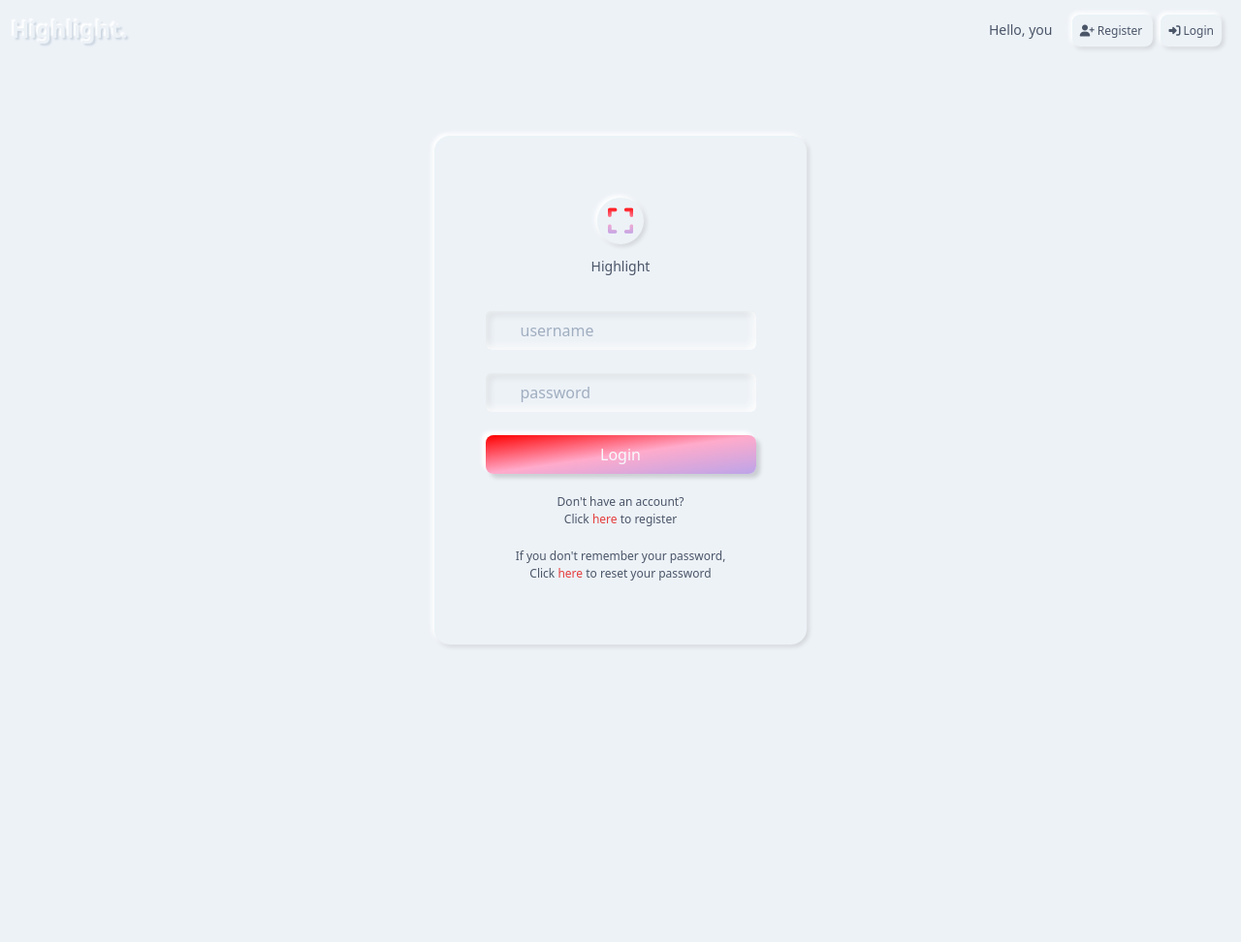
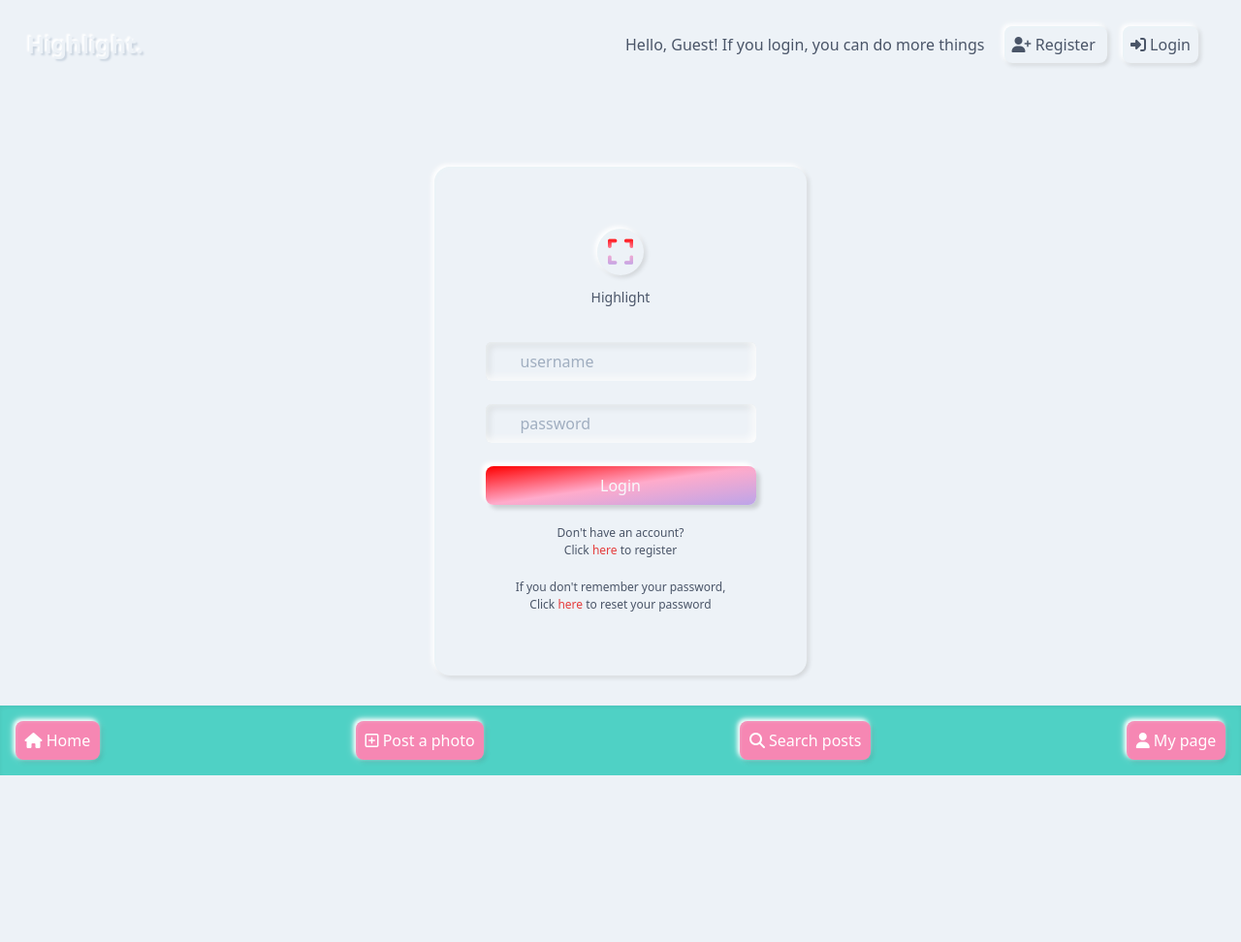
Before and after one commit to jee3153/instagram-clone, a Django app: page /accounts/login/?next=/photos/search/ in a window 1280 px wide. Shown: the whole page at 97% size. Before the commit the page ends 668 px from the top, so only its background shows below. Run offline with Django 3.2, Linux system fonts and the light colour scheme; style sheets or scripts are compiled from the project's sources; some libraries are stand-ins or nearby versions.

```diff
--- a/accounts/models.py
+++ b/accounts/models.py
@@ -1,5 +1,5 @@
 from django.db import models
-from django.contrib.auth.models import AbstractUser
+from django.contrib.auth.models import AbstractUser, AbstractBaseUser
 from core import managers as core_managers
 
 
@@ -19,9 +19,8 @@ class User(AbstractUser):
         (MALE, "Male"),
         (NOT_SPECIFIED, "Prefer not specified"),
     )
-
     login_method = models.CharField(
-        max_length=30, choices=LOGIN_CHOICES, default=LOGIN_EMAIL
+        max_length=30, choices=LOGIN_CHOICES, default=LOGIN_EMAIL, null=True
     )
     bio = models.TextField(max_length=300, blank=True)
     profile = models.ImageField(upload_to="user_profiles/", null=True, blank=True)
--- a/accounts/views.py
+++ b/accounts/views.py
@@ -15,7 +15,7 @@ from .models import User
 from follow.models import FollowRelationship
 
 
-@login_required(login_url="accounts:login")
+# @login_required(login_url="accounts:login")
 def user_view(request, user):
     try:
         # author = User.objects.get(pk=user)
@@ -67,7 +67,7 @@ def register_view(request):
     return render(request, "accounts/register.html", context)
 
 
-@unauthenticated_user
+# @unauthenticated_user
 def login_view(request):
     form = AuthenticationForm()
     if request.method == "POST":
@@ -79,13 +79,18 @@ def login_view(request):
 
         if user is not None:
             login(request, user)
-            print(user)
+            # print(user)
             return redirect(reverse("core:home"))
         else:
             messages.info(request, "Username OR password is incorrect")
 
     context = {"form": form}
     return render(request, "accounts/login.html", context)
+
+
+def session_login_view(request):
+    print(f"the session: {request.session}")
+    return render(request, "photos/time_feed.html", "")
 
 
 @login_required(login_url="accounts:login")
--- a/templates/partials/header.html
+++ b/templates/partials/header.html
@@ -1,35 +1,33 @@
-<header class="sticky w-full top-0">
-  <div class="flex justify-between items-center bg-gray-200 p-3">
-
+<header class="sticky w-full top-0 bg-gray-200 p-4">
+  <div class="flex justify-between items-center  p-3">
     <a href="{% url 'core:home' %}">
       <h1 class="dimentional-text text-2xl">Highlight.</h1>
     </a>
     <div>
-
-      <span class="mr-4 text-sm">Hello, {% if not request.user.is_authenticated %}you{% else %}{{request.user}}{% endif %}</span>
+      <span class="mr-4 text-base">Hello,
+        {% if not request.user.is_authenticated %}Guest! If you login, you can do more things
+          {% else %}<span class="text-teal-400 text-2xl">{{request.user}}</span>{% endif %}
+       </span>
 
       {% if not request.user.is_authenticated %}
       <span>
-            <a class="btn p-2 text-xs mr-2" href="{% url 'accounts:register' %}">
+        <a class="btn p-2 text-base mr-4" href="{% url 'accounts:register' %}">
           <i class="fas fa-user-plus"></i> Register
         </a>
       </span>
 
       <span>
-            <a class="btn p-2 text-xs mr-2" href="{% url 'accounts:login' %}">
+        <a class="btn p-2 text-base mr-4" href="{% url 'accounts:login' %}">
           <i class="fas fa-sign-in-alt"></i> Login
         </a>
       </span>
-      {% endif %}
-
-      {% if request.user.is_authenticated %}
+      {% endif %} {% if request.user.is_authenticated %}
       <span>
-          <a class="btn p-2 text-xs" href="{% url 'accounts:logout' %}">
+        <a class="btn p-2 text-base" href="{% url 'accounts:logout' %}">
           <i class="fas fa-sign-out-alt"></i> Logout
         </a>
       </span>
       {% endif %}
-
     </div>
   </div>
 </header>
--- a/templates/partials/nav.html
+++ b/templates/partials/nav.html
@@ -1,10 +1,19 @@
-<nav class="fixed bottom-0 p-4 bg-gray-200 w-full">
-  {% if user.is_authenticated %}
+<nav class="fixed bottom-0 p-4 bg-teal-400 w-full text-white shadow-inner">
     <div class="flex justify-between items-center">
-        <a class="btn px-0.6 py-2 text-xs" href=""><i class="fas fa-home"></i></a>
-        <a class="btn px-0.6 py-2 text-xs" href="{% url 'photos:newpost' user.pk %}"><i class="far fa-plus-square"></i></a>
-        <a class="btn px-0.6 py-2 text-xs" href="{% url 'photos:search' %}"><i class="fas fa-search"></i></a>
-        <a class="btn px-0.6 py-2 text-xs" href="{% url 'accounts:user' request.user.pk %}"><i class="fas fa-user"></i></a>
+        <a class="btn px-0.6 py-2 text-s bg-pink-400 hover:bg-purple-400" href=""><i class="fas fa-home"></i> Home</a>
+
+        {% if user.is_authenticated %}
+          <a class="btn px-0.6 py-2 bg-pink-400 text-s hover:bg-purple-400" href="{% url 'photos:newpost' user.pk %}"><i class="far fa-plus-square"></i> Post a photo</a>
+        {% else %}
+          <a class="btn px-0.6 py-2 bg-pink-400 text-s hover:bg-purple-400" href="{% url 'accounts:login' %}"><i class="far fa-plus-square"></i> Post a photo</a>
+        {% endif %}
+
+        <a class="btn px-0.6 py-2 bg-pink-400 text-s hover:bg-purple-400" href="{% url 'photos:search' %}"><i class="fas fa-search"></i> Search posts</a>
+
+        {% if user.is_authenticated %}
+          <a class="btn px-0.6 py-2 bg-pink-400 text-s hover:bg-purple-400" href="{% url 'accounts:user' request.user.pk %}"><i class="fas fa-user"></i> My page</a>
+        {% else %}
+          <a class="btn px-0.6 py-2 bg-pink-400 text-s hover:bg-purple-400" href="{% url 'accounts:login' %}"><i class="fas fa-user"></i> My page</a>
+        {% endif %}
     </div>
-     {% endif %}
 </nav>
```
Also changed, not shown: photos/views.py (+59 -19 lines), templates/mixins/post.html (+5 -3 lines), templates/photos/time_feed.html (+5 -2 lines), accounts/migrations/0017_auto_20200925_1007.py (added). Lines whose indentation alone changed are shown as unchanged.
